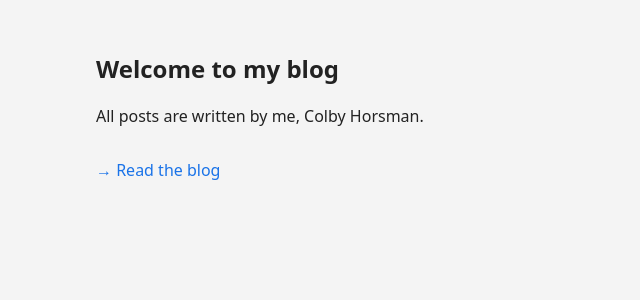
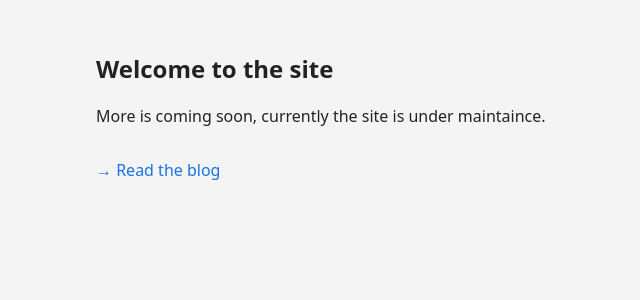
Before and after one commit to FlamePlusScript/colby-blog, a Flask app: page / in a window 1280 px wide. Shown: the part 156-456 px from the top of the page, without its empty margins (144-784 px from the left). Run offline with Flask 3, Linux system fonts and the light colour scheme.

Commit message:
Update home.html

```diff
--- a/templates/home.html
+++ b/templates/home.html
@@ -15,8 +15,8 @@
   </div>
 
   <div class="container">
-    <h2>Welcome to my blog</h2>
-    <p>All posts are written by me, Colby Horsman.</p>
+    <h2>Welcome to the site</h2>
+    <p>More is coming soon, currently the site is under maintaince.</p>
     <a href="/" style="display:inline-block;margin-top:1rem;text-decoration:none;color:#1a73e8;">→ Read the blog</a>
   </div>
 </body>
```
